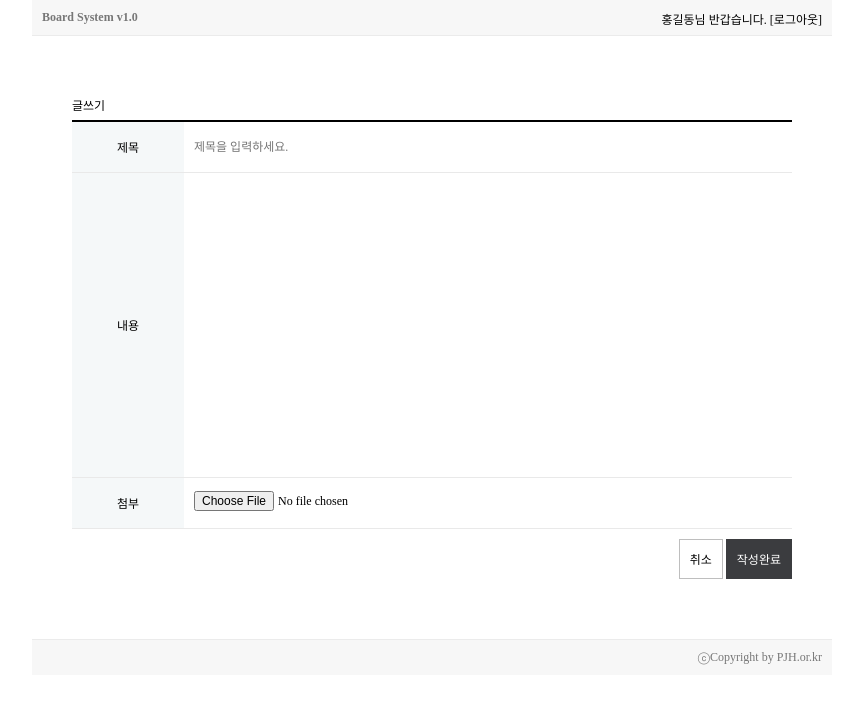
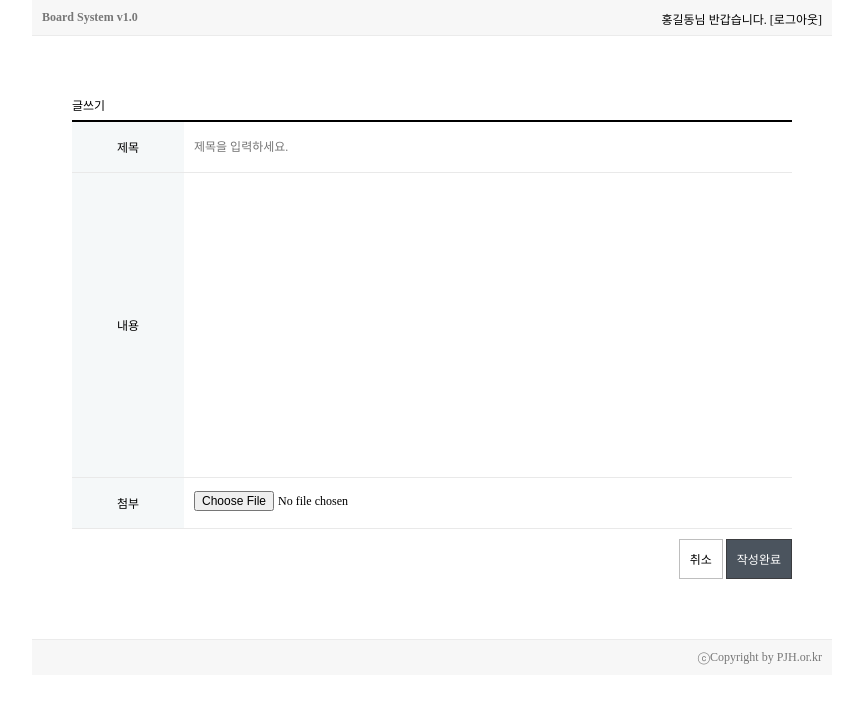
Before and after one commit to lazca2080/HTML, a plain HTML site: page Board/write.html in a window 1280 px wide. Shown: the whole page, without its empty margins (208-1071 px from the left). Drawn offline with Linux system fonts and the light colour scheme.

Commit message:
2022/09/28

```diff
--- a/Board/css/style.css
+++ b/Board/css/style.css
@@ -338,7 +338,7 @@
 
             #Board > .Write > form > div > button > .btnSubmit {
                 border: 1px solid #3b3c3f;
-                background: #3b3c3f;
+                background: #4b545e;
                 color: white;
             }
 
```
